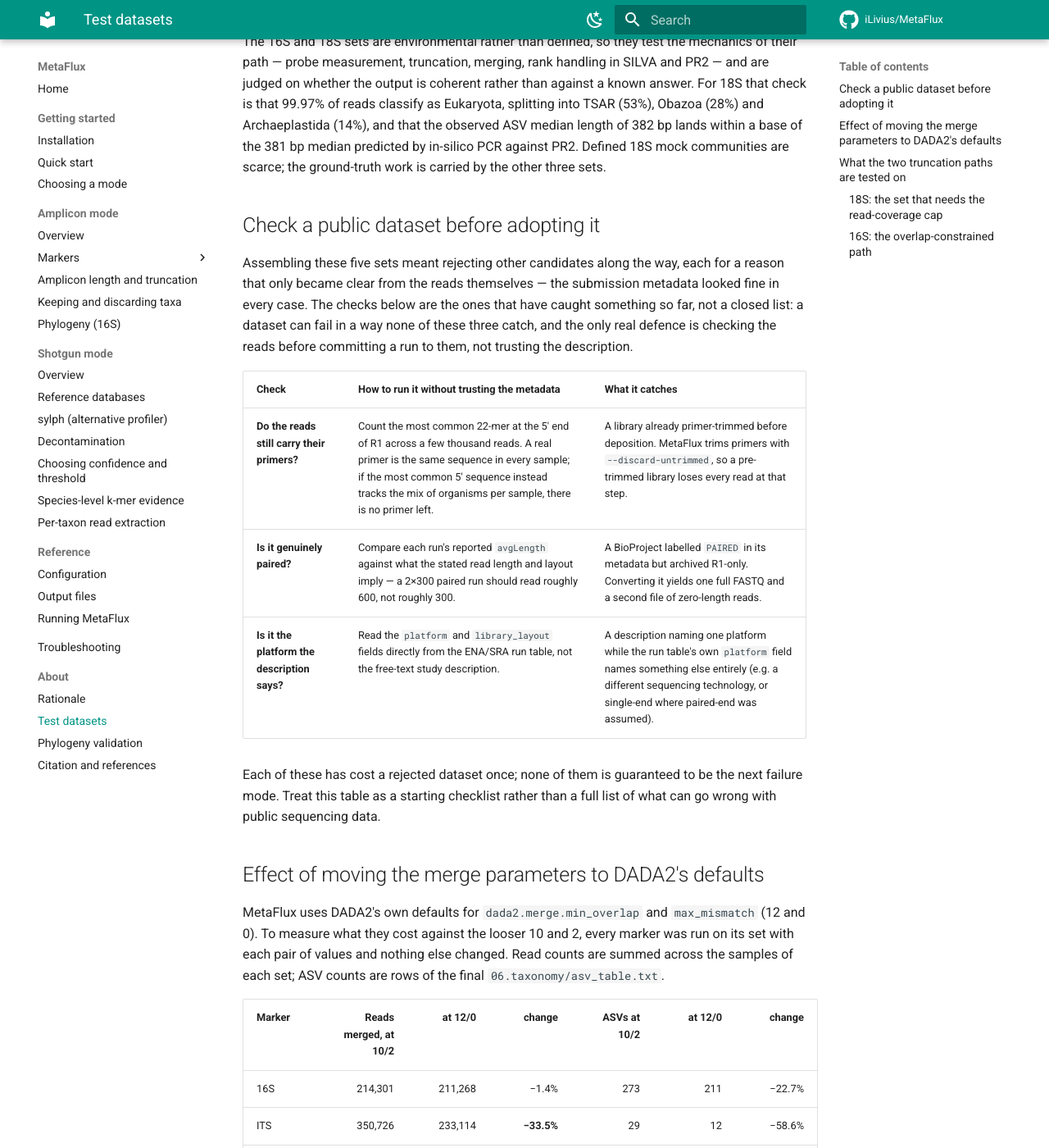
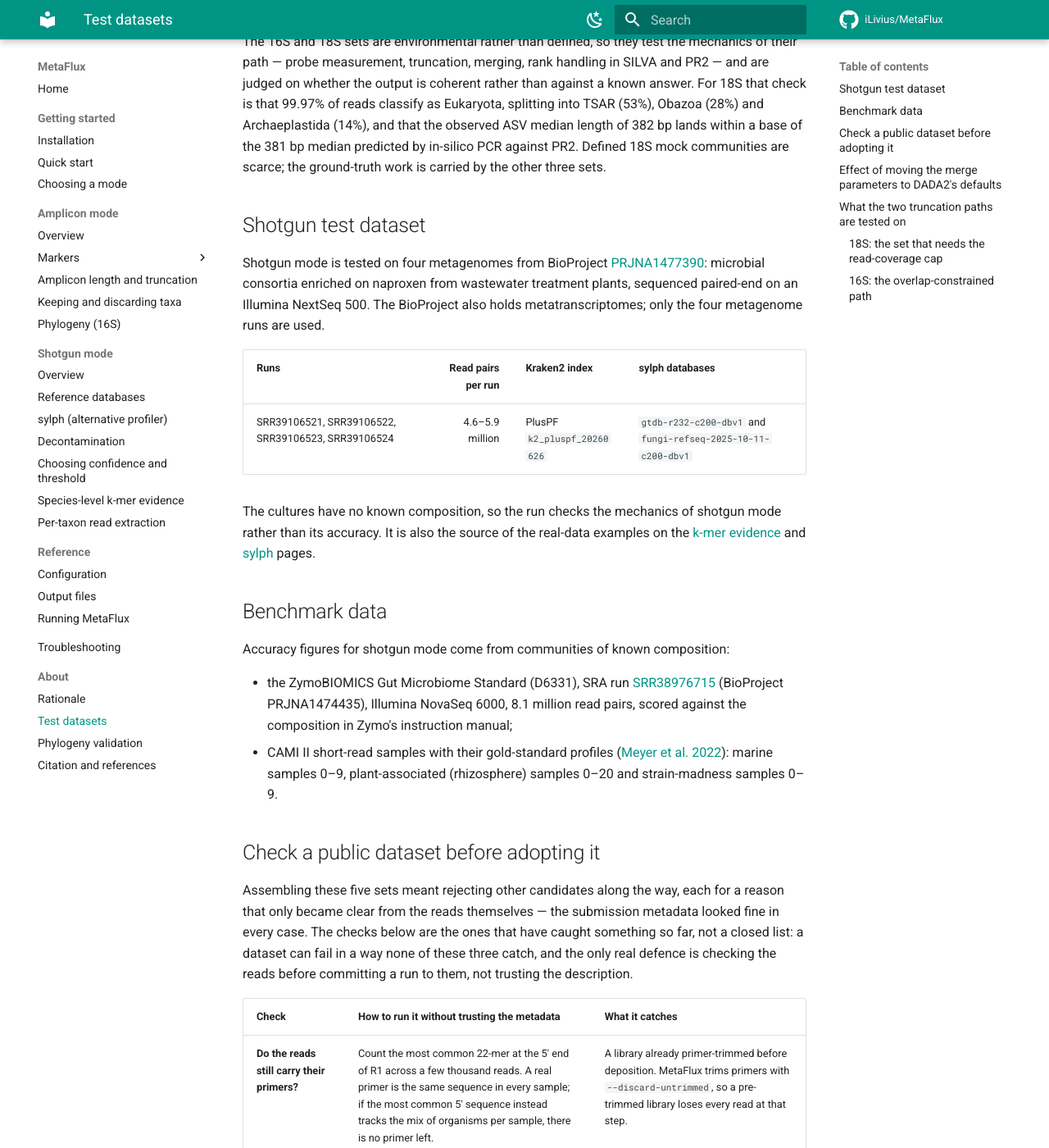
Before and after one commit to iLivius/MetaFlux, an MkDocs documentation site: the page built from docs/about/test-datasets.md, in a window 1280 px wide and 1400 px high, scrolled down 1253 px. Shown: the whole window at 82% size. Built offline with MkDocs 1.6.1 and Material for MkDocs 9.7.7, drawn with Linux system fonts in a browser that asks for light colours; comment, search, counter and statistics services are not loaded.

Commit message:
Docs: list the shotgun test dataset and the benchmark data on the test-datasets page
PRJNA1477390 (four NextSeq metagenomes, SRR39106521-SRR39106524) with the Kraken2
and sylph databases it is run with, and the Zymo D6331 run and CAMI II samples that
the shotgun accuracy figures come from, so other pages can link to them.

```diff
--- a/docs/about/test-datasets.md
+++ b/docs/about/test-datasets.md
@@ -47,6 +47,34 @@ of 382 bp lands within a base of the 381 bp median predicted by in-silico PCR ag
 PR2. Defined
 18S mock communities are scarce; the ground-truth work is carried by the other three
 sets.
+
+## Shotgun test dataset
+
+Shotgun mode is tested on four metagenomes from BioProject
+[PRJNA1477390](https://www.ncbi.nlm.nih.gov/bioproject/PRJNA1477390): microbial consortia
+enriched on naproxen from wastewater treatment plants, sequenced paired-end on an Illumina
+NextSeq 500. The BioProject also holds metatranscriptomes; only the four metagenome runs
+are used.
+
+| Runs | Read pairs per run | Kraken2 index | sylph databases |
+|---|--:|---|---|
+| SRR39106521, SRR39106522, SRR39106523, SRR39106524 | 4.6–5.9 million | PlusPF `k2_pluspf_20260626` | `gtdb-r232-c200-dbv1` and `fungi-refseq-2025-10-11-c200-dbv1` |
+
+The cultures have no known composition, so the run checks the mechanics of shotgun mode
+rather than its accuracy. It is also the source of the real-data examples on the
+[k-mer evidence](../shotgun/kmer-evidence.md) and [sylph](../shotgun/sylph.md) pages.
+
+## Benchmark data
+
+Accuracy figures for shotgun mode come from communities of known composition:
+
+- the ZymoBIOMICS Gut Microbiome Standard (D6331), SRA run
+  [SRR38976715](https://www.ncbi.nlm.nih.gov/sra/SRR38976715) (BioProject PRJNA1474435),
+  Illumina NovaSeq 6000, 8.1 million read pairs, scored against the composition in
+  Zymo's instruction manual;
+- CAMI II short-read samples with their gold-standard profiles
+  ([Meyer et al. 2022](https://doi.org/10.1038/s41592-022-01431-4)): marine samples 0–9,
+  plant-associated (rhizosphere) samples 0–20 and strain-madness samples 0–9.
 
 ## Check a public dataset before adopting it
 
```
